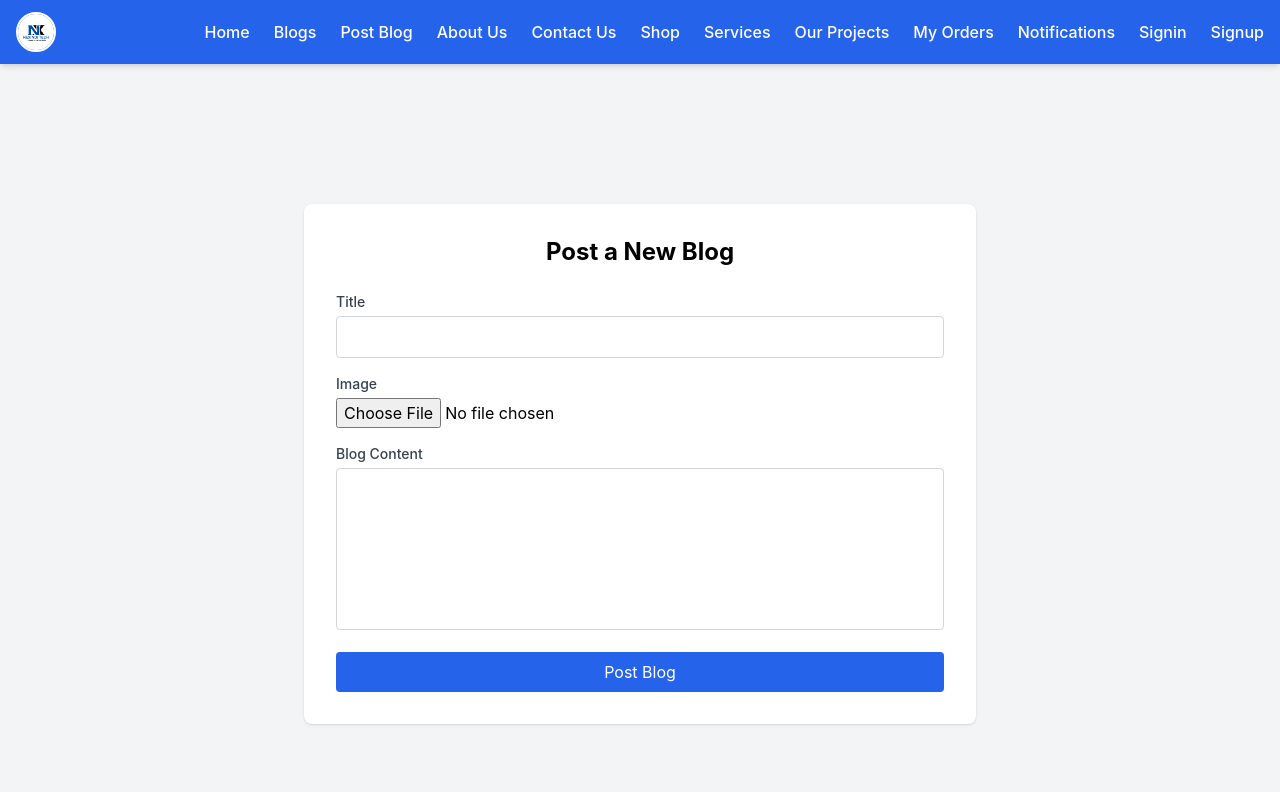
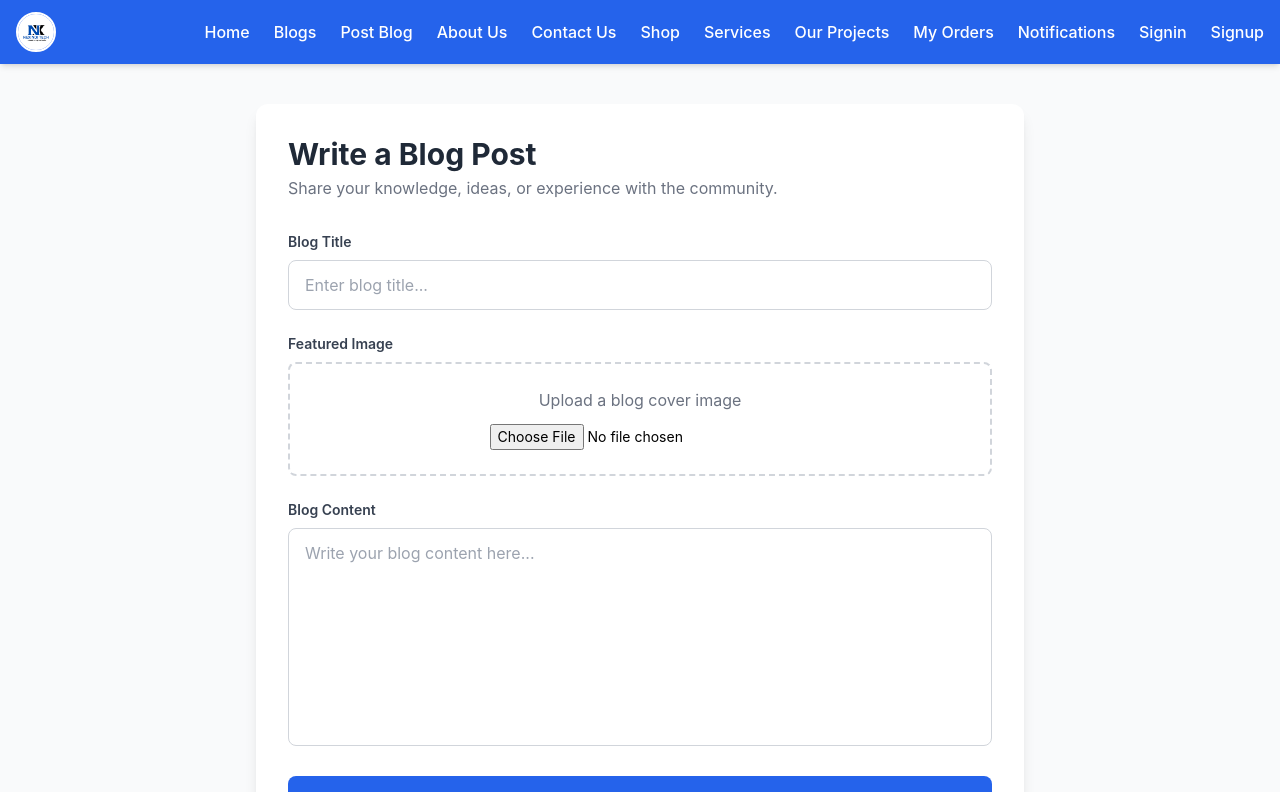
Before and after one commit to Gideonngige/blogapp, a React (Create React App) app: page /post-blog in a window 1280 px wide. Shown: the top 792 px of the page. Built offline with nearby package versions, Linux system fonts and the light colour scheme.

Commit message:
modified postblog page to aloow image max of 2mbs

```diff
--- a/src/Pages/Postblog.js
+++ b/src/Pages/Postblog.js
@@ -1,146 +1,189 @@
-import React, { useState } from 'react';
-import axios from 'axios';
-import { API_URL } from './Config/Env';
+import React, { useState } from "react";
+import axios from "axios";
+import { API_URL } from "./Config/Env";
 import Swal from "sweetalert2";
 
 export default function PostBlog() {
-  const user_id = localStorage.getItem('user_id');
+  const user_id = localStorage.getItem("user_id");
   const [isposting, setIsPosting] = useState(false);
-  // alert("UserId: " + user_id);
+
   const [form, setForm] = useState({
-    title: '',
+    title: "",
     image: null,
-    content: '',
-    user_id: user_id || '',
+    content: "",
+    user_id: user_id || "",
   });
 
-  const [message, setMessage] = useState('');
-
+  const [imagePreview, setImagePreview] = useState(null);
 
   const handleChange = (e) => {
   const { name, value, files } = e.target;
-    if (name === 'image') {
-      setForm({ ...form, image: files[0] });
+
+  if (name === "image") {
+    const file = files[0];
+
+    if (file) {
+      // Check file size (2 MB = 2 * 1024 * 1024 bytes)
+      if (file.size > 2 * 1024 * 1024) {
+        Swal.fire({
+          icon: "error",
+          title: "File Too Large",
+          text: "Image size must not exceed 2 MB.",
+        });
+        // Clear the input
+        e.target.value = null;
+        setForm({ ...form, image: null });
+        setImagePreview(null);
+        return;
+      }
+
+      setForm({ ...form, image: file });
+      setImagePreview(URL.createObjectURL(file));
+    }
   } else {
     setForm({ ...form, [name]: value });
   }
 };
 
   const handleSubmit = async (e) => {
+    e.preventDefault();
+
     if (!form.user_id) {
-      // use sweetalert2 to show the alert
       Swal.fire({
-        icon: 'warning',
-        title: 'Not Signed In',
-        text: 'Please sign in to post a blog.',
+        icon: "warning",
+        title: "Not Signed In",
+        text: "Please sign in to post a blog.",
       });
       return;
     }
 
+    const formData = new FormData();
+    formData.append("title", form.title);
+    formData.append("content", form.content);
+    formData.append("image", form.image);
+    formData.append("user_id", form.user_id);
 
-    e.preventDefault();
+    setIsPosting(true);
 
-    const formData = new FormData();
-    formData.append('title', form.title);
-    formData.append('content', form.content);
-    formData.append('image', form.image);
-    formData.append('user_id', form.user_id);
-    setIsPosting(true);
     try {
-      const response = await axios.post(
-        `${API_URL}/postblog/`,
-        formData,
-        {
-          headers: {
-            'Content-Type': 'multipart/form-data',
-          },
-        }
-      );
-      // use sweetalert2 to show success
+      const response = await axios.post(`${API_URL}/postblog/`, formData, {
+        headers: { "Content-Type": "multipart/form-data" },
+      });
+
       Swal.fire({
-        icon: 'success',
-        title: 'Blog Posted',
-        text: 'Your blog has been posted successfully!',
+        icon: "success",
+        title: "Blog Posted",
+        text: "Your blog has been posted successfully!",
       });
 
       if (response.status === 200 || response.status === 201) {
-        setMessage('Blog posted successfully!');
-        // use sweetalert2 to show success
-        Swal.fire({
-          icon: 'success',
-          title: 'Blog Posted',
-          text: 'Your blog has been posted successfully!',
-        });
-        setForm({ title: '', image: null, content: '' });
-        console.log('Blog posted successfully:', response.data);
+        setForm({ title: "", image: null, content: "" });
+        setImagePreview(null);
       }
-
-
     } catch (error) {
       console.error(error);
-      setMessage('Failed to post blog. Check console for errors.');
-      // use sweetalert2 to show error
+
       Swal.fire({
-        icon: 'error',
-        title: 'Post Failed',
-        text: 'There was an error posting your blog. Please try again later.',
+        icon: "error",
+        title: "Post Failed",
+        text: "There was an error posting your blog.",
       });
-    }
-    finally {
+    } finally {
       setIsPosting(false);
     }
   };
 
   return (
-    <div className="min-h-screen flex items-center justify-center bg-gray-100 px-4">
-      <div className="w-full max-w-2xl bg-white p-8 rounded-lg shadow">
-        <h2 className="text-2xl font-bold mb-6 text-center">Post a New Blog</h2>
+    <div className="min-h-screen bg-gray-50 py-10 px-4">
+      <div className="max-w-3xl mx-auto bg-white shadow-lg rounded-xl p-8">
 
-        <form onSubmit={handleSubmit} className="space-y-4" encType="multipart/form-data">
+        {/* Page Title */}
+        <div className="mb-8">
+          <h1 className="text-3xl font-bold text-gray-800">
+            Write a Blog Post
+          </h1>
+          <p className="text-gray-500 mt-1">
+            Share your knowledge, ideas, or experience with the community.
+          </p>
+        </div>
+
+        <form
+          onSubmit={handleSubmit}
+          className="space-y-6"
+          encType="multipart/form-data"
+        >
+          {/* Title */}
           <div>
-            <label className="block text-sm font-medium text-gray-700 mb-1">Title</label>
+            <label className="block text-sm font-semibold text-gray-700 mb-2">
+              Blog Title
+            </label>
+
             <input
               type="text"
               name="title"
               value={form.title}
               required
               onChange={handleChange}
-              className="w-full border border-gray-300 px-4 py-2 rounded focus:ring-2 focus:ring-blue-500 focus:outline-none"
+              placeholder="Enter blog title..."
+              className="w-full border border-gray-300 px-4 py-3 rounded-lg focus:ring-2 focus:ring-blue-500 focus:outline-none"
             />
           </div>
 
+          {/* Image Upload */}
           <div>
-            <label className="block text-sm font-medium text-gray-700 mb-1">Image</label>
+            <label className="block text-sm font-semibold text-gray-700 mb-2">
+              Featured Image
+            </label>
+
+            <div className="border-2 border-dashed border-gray-300 rounded-lg p-6 text-center hover:border-blue-500 transition">
+
+              {imagePreview ? (
+                <img
+                  src={imagePreview}
+                  alt="preview"
+                  className="mx-auto max-h-60 rounded-lg mb-4"
+                />
+              ) : (
+                <p className="text-gray-500 mb-3">
+                  Upload a blog cover image
+                </p>
+              )}
+
               <input
                 type="file"
                 name="image"
                 accept="image/*"
                 onChange={handleChange}
-              className="w-full"
+                className="block mx-auto text-sm"
               />
             </div>
+          </div>
 
+          {/* Content */}
           <div>
-            <label className="block text-sm font-medium text-gray-700 mb-1">Blog Content</label>
+            <label className="block text-sm font-semibold text-gray-700 mb-2">
+              Blog Content
+            </label>
+
             <textarea
               name="content"
-              rows="6"
+              rows="8"
               value={form.content}
               required
               onChange={handleChange}
-              className="w-full border border-gray-300 px-4 py-2 rounded resize-none focus:ring-2 focus:ring-blue-500 focus:outline-none"
+              placeholder="Write your blog content here..."
+              className="w-full border border-gray-300 px-4 py-3 rounded-lg resize-none focus:ring-2 focus:ring-blue-500 focus:outline-none"
             ></textarea>
           </div>
 
+          {/* Submit Button */}
           <button
             type="submit"
-            className="w-full bg-blue-600 text-white py-2 rounded hover:bg-blue-700 transition"
+            className="w-full bg-blue-600 text-white py-3 rounded-lg font-semibold text-lg hover:bg-blue-700 transition flex justify-center items-center"
           >
-            {isposting ? 'Posting...' : 'Post Blog'}
+            {isposting ? "Posting..." : "Publish Blog"}
           </button>
         </form>
-
-        {message && <p className="mt-4 text-center text-green-600">{message}</p>}
       </div>
     </div>
   );
```
Lines whose indentation alone changed are shown as unchanged.
